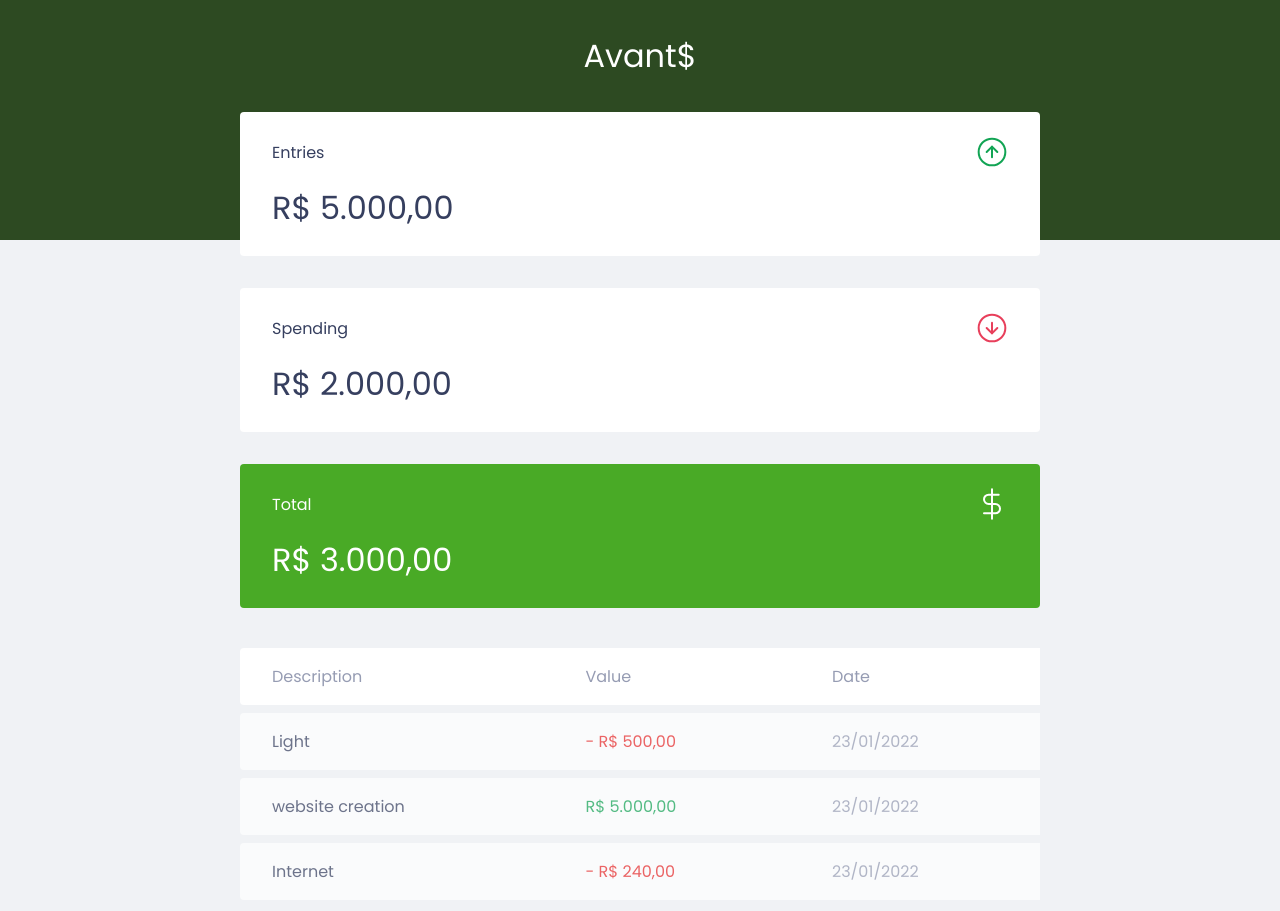
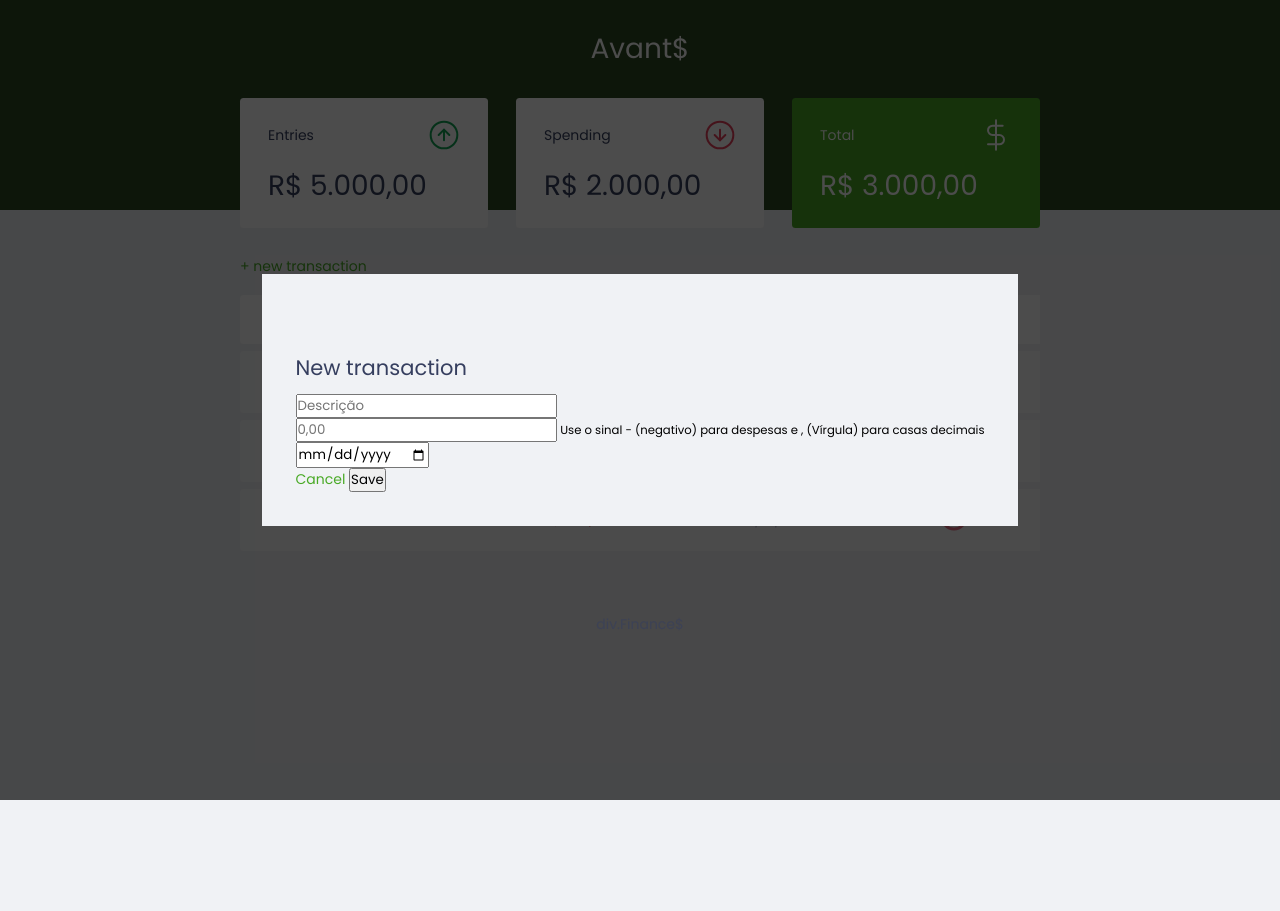
Before and after one commit to cod3baze/maratona-discover, a plain HTML site: page index.html in a window 1280 px wide. Shown: the top 911 px of the page. After the commit the page ends 800 px from the top, so only its background shows below. Drawn offline with Linux system fonts and the light colour scheme.

Commit message:
feat: form ini

```diff
--- a/index.html
+++ b/index.html
@@ -22,30 +22,24 @@
 
         <div class="card">
           <h3>
-            <span>
-              Entries
-            </span>
-            <img src="./assets/income.svg" alt="Imagem de entradas">
+            <span> Entries </span>
+            <img src="./assets/income.svg" alt="Imagem de entradas" />
           </h3>
           <p>R$ 5.000,00</p>
         </div>
 
         <div class="card">
           <h3>
-            <span>
-              Spending
-            </span>
-            <img src="./assets/expense.svg" alt="Imagem de Saídas">
+            <span> Spending </span>
+            <img src="./assets/expense.svg" alt="Imagem de Saídas" />
           </h3>
           <p>R$ 2.000,00</p>
         </div>
 
         <div class="card total">
           <h3>
-            <span>
-              Total
-            </span>
-            <img src="./assets/total.svg" alt="Imagem do total">
+            <span> Total </span>
+            <img src="./assets/total.svg" alt="Imagem do total" />
           </h3>
           <p>R$ 3.000,00</p>
         </div>
@@ -54,12 +48,15 @@
       <section id="transaction">
         <h2 class="sr-only">Transactions</h2>
 
+        <a href="#" class="button new">+ new transaction</a>
+
         <table id="data-table">
           <thead>
             <tr>
               <th>Description</th>
               <th>Value</th>
               <th>Date</th>
+              <th></th>
             </tr>
           </thead>
           <tbody>
@@ -67,24 +64,84 @@
               <td class="description">Light</td>
               <td class="expense">- R$ 500,00</td>
               <td class="date">23/01/2022</td>
+              <td>
+                <img src="./assets/minus.svg" alt="" />
+              </td>
             </tr>
 
             <tr>
               <td class="description">website creation</td>
               <td class="income">R$ 5.000,00</td>
               <td class="date">23/01/2022</td>
+              <td>
+                <img src="./assets/minus.svg" alt="" />
+              </td>
             </tr>
 
             <tr>
               <td class="description">Internet</td>
               <td class="expense">- R$ 240,00</td>
               <td class="date">23/01/2022</td>
+              <td>
+                <img src="./assets/minus.svg" alt="" />
+              </td>
             </tr>
           </tbody>
         </table>
       </section>
     </main>
 
+    <div class="modal-overlay active">
+      <div class="modal">
+        <div id="form">
+          <h2>New transaction</h2>
+
+          <form action="#">
+            <div class="input-group">
+              <label class="sr-only" for="description">Descrição</label>
+              <input
+                type="text"
+                id="description"
+                name="description"
+                placeholder="Descrição"
+              />
+            </div>
+
+            <div class="input-group">
+              <label class="sr-only" for="amount">Value</label>
+              <input
+                type="number"
+                step="0.01"
+                id="amount"
+                name="amount"
+                placeholder="0,00"
+              />
+              <small class="help"
+                >Use o sinal - (negativo) para despesas e , (Vírgula) para casas
+                decimais</small
+              >
+            </div>
+
+            <div class="input-group">
+              <label class="sr-only" for="date">Value</label>
+              <input
+                type="date"
+                step="0.01"
+                id="date"
+                name="date"
+                placeholder="01/01/2021"
+              />
+            </div>
+
+            <div class="input-group actions">
+              <a href="#" class="button cancel">Cancel</a>
+              <button type="submit">Save</button>
+            </div>
+          </form>
+        </div>
+      </div>
+    </div>
+
     <footer>
       <p>div.Finance$</p>
     </footer>
--- a/styles/GlobalStyles.css
+++ b/styles/GlobalStyles.css
@@ -8,6 +8,10 @@
   padding: 0;
   box-sizing: border-box;
   outline: none;
+}
+
+html {
+  font-size: 93.75%; /* 15% */
 }
 
 body {
@@ -48,6 +52,21 @@ h2 {
   color: var(--dark-blue);
 
   font-weight: normal;
+}
+
+/* ================= LINKS and buttons =============== */
+
+a {
+  color: #49aa26;
+  text-decoration: none;
+}
+a:hover {
+  color: #3dd705;
+}
+
+.button.new {
+  display: inline-block;
+  margin-bottom: 0.8rem;
 }
 
 /* ================= HEADER =============== */
@@ -104,16 +123,26 @@ header {
 }
 
 /* ================= TABLE =============== */
+#transaction {
+  display: block;
+  width: 100%;
+  overflow-x: auto;
+}
+
 #data-table {
+  width: 100%;
   color: #969cb3;
-
-  width: 100%;
   border-spacing: 0 0.5rem;
 }
 
 table thead tr th:first-child,
 table tbody tr td:first-child {
   border-radius: 0.25rem 0 0 0.25rem;
+}
+
+table thead tr th:first-last,
+table tbody tr td:first-last {
+  border-radius: 0 0.25rem 0.25rem 0;
 }
 
 table th {
@@ -148,6 +177,34 @@ td.expense {
   color: #e92929;
 }
 
+/* ================= RESPONSIVE =============== */
+.modal-overlay {
+  width: 100%;
+  height: 100%;
+
+  background-color: rgba(0, 0, 0, 0.7);
+
+  position: fixed;
+  top: 0;
+
+  display: flex;
+  align-items: center;
+  justify-content: center;
+
+  opacity: 0;
+  visibility: hidden;
+}
+
+.modal-overlay.active {
+  opacity: 1;
+  visibility: visible;
+}
+
+.modal {
+  background: #f0f2f5;
+  padding: 2.4rem;
+}
+
 /* ================= FOOTER =============== */
 footer {
   text-align: center;
@@ -156,3 +213,16 @@ footer {
 
   opacity: 0.6;
 }
+
+/* ================= RESPONSIVE =============== */
+@media (min-width: 800px) {
+  html {
+    font-size: 87.5%;
+  }
+
+  #balance {
+    display: grid;
+    grid-template-columns: repeat(3, 1fr);
+    gap: 2rem;
+  }
+}
```
